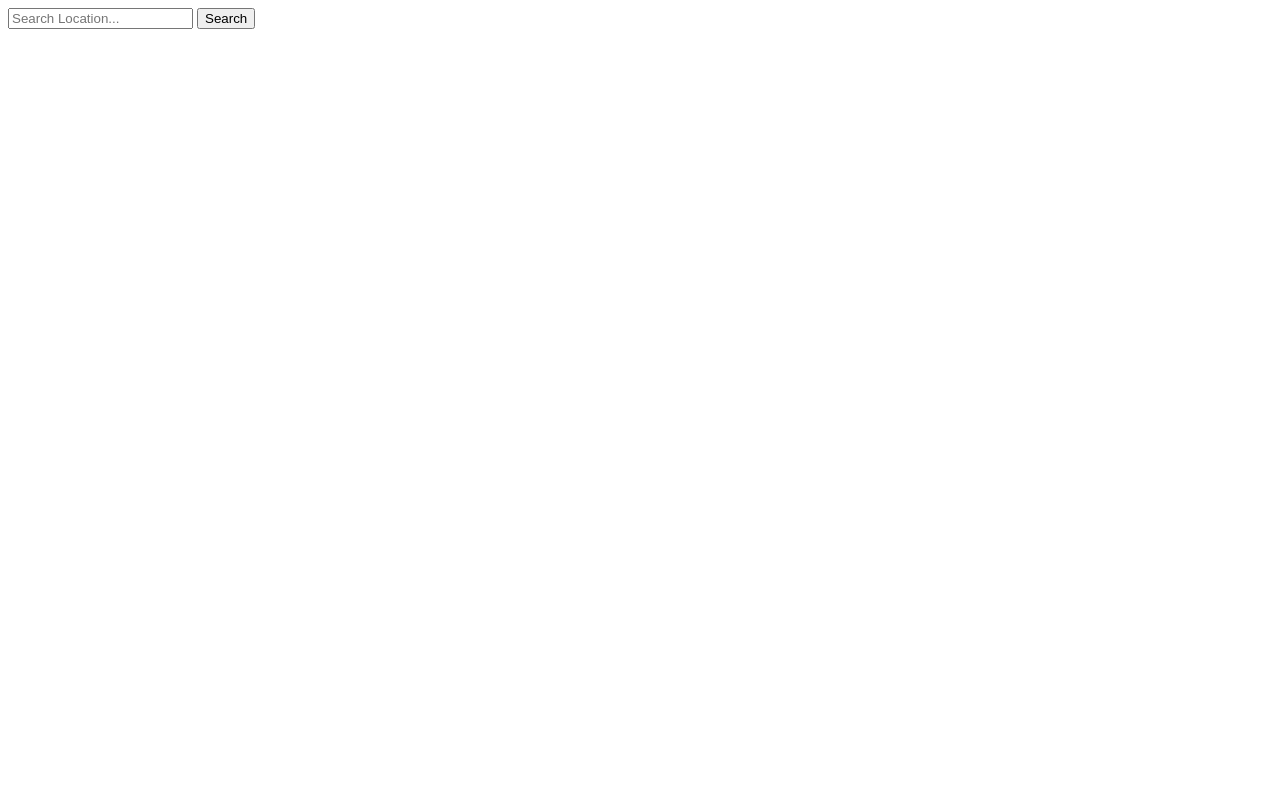
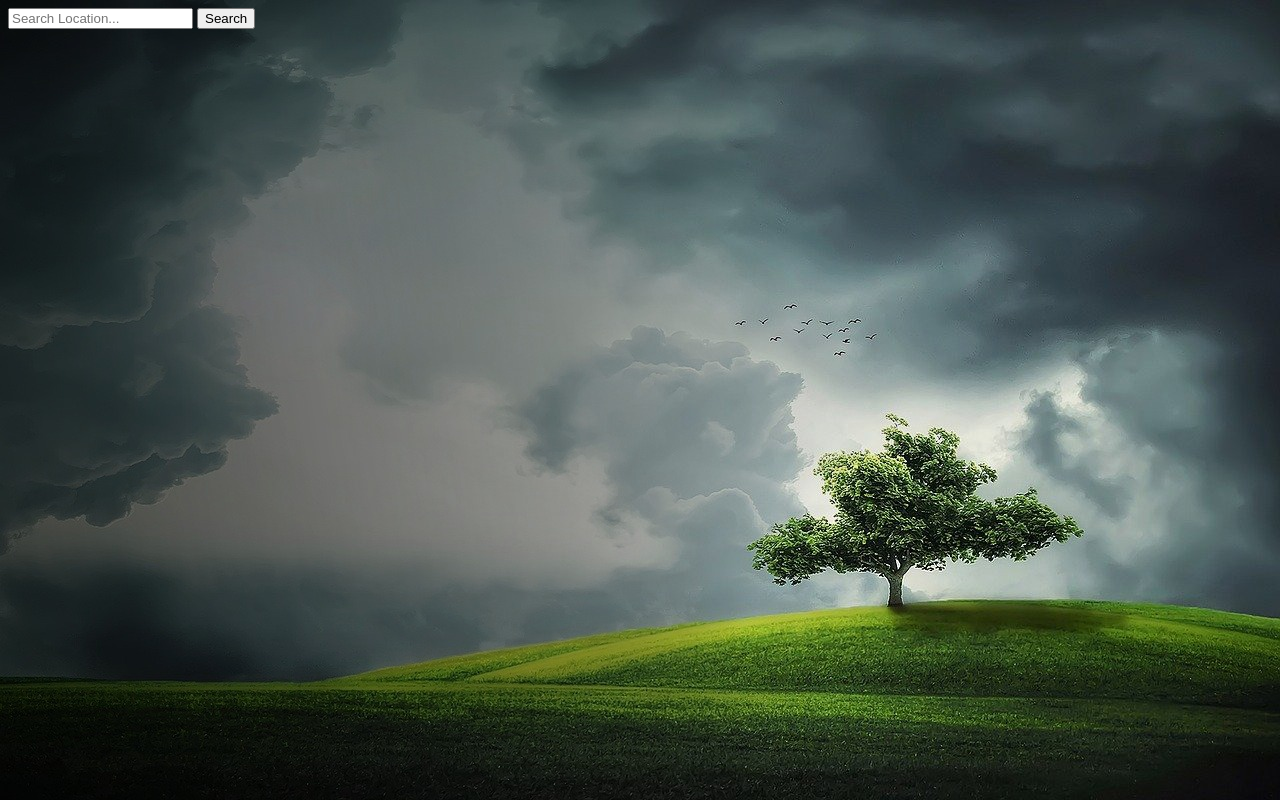
Before and after one commit to MoDev0/weather-App, a plain HTML site: page index.html in a window 1280 px wide. Drawn offline with Linux system fonts and the light colour scheme; the site is published under a folder, as on GitHub Pages, so addresses that start at the root find nothing.

Commit message:
changed img path

```diff
--- a/style.css
+++ b/style.css
@@ -1,5 +1,5 @@
 body{
-    background-image:url('/img.jpg');
+    background-image:url('./img.jpg');
     background-repeat: no-repeat;
     background-size:cover;
 
```
